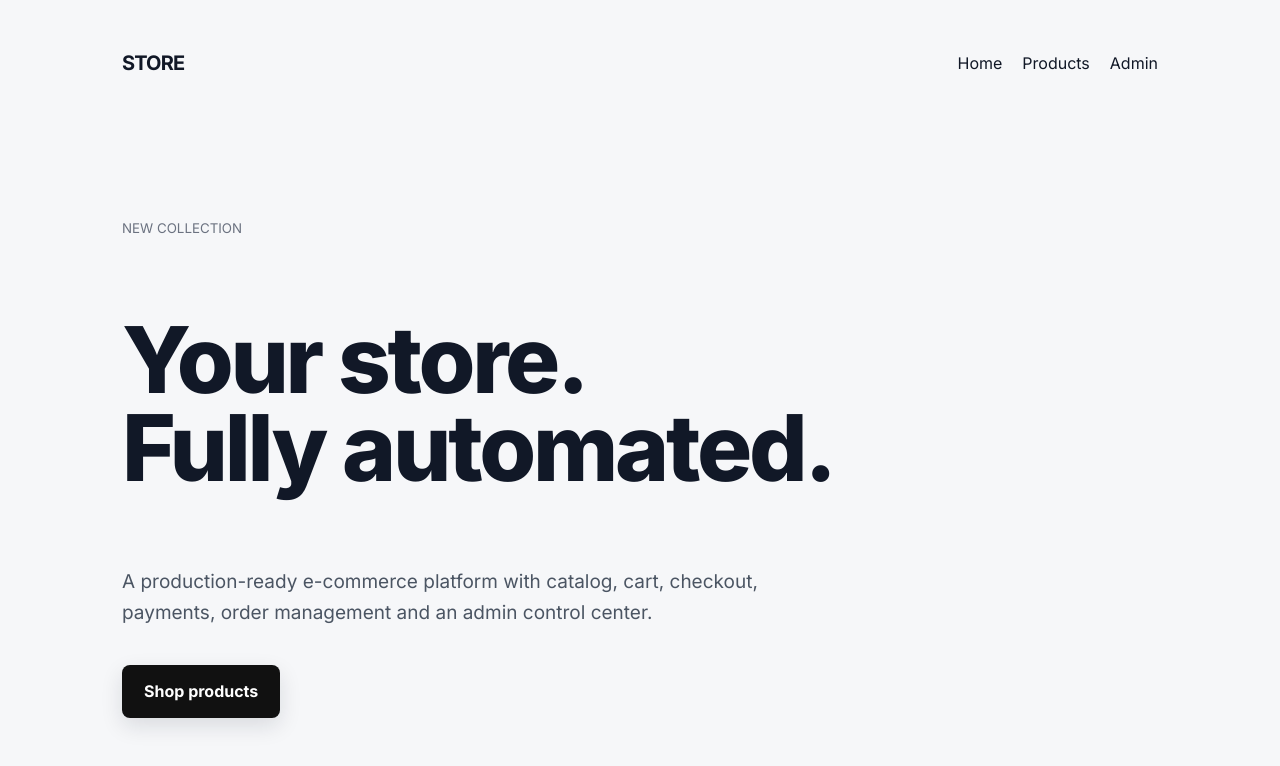
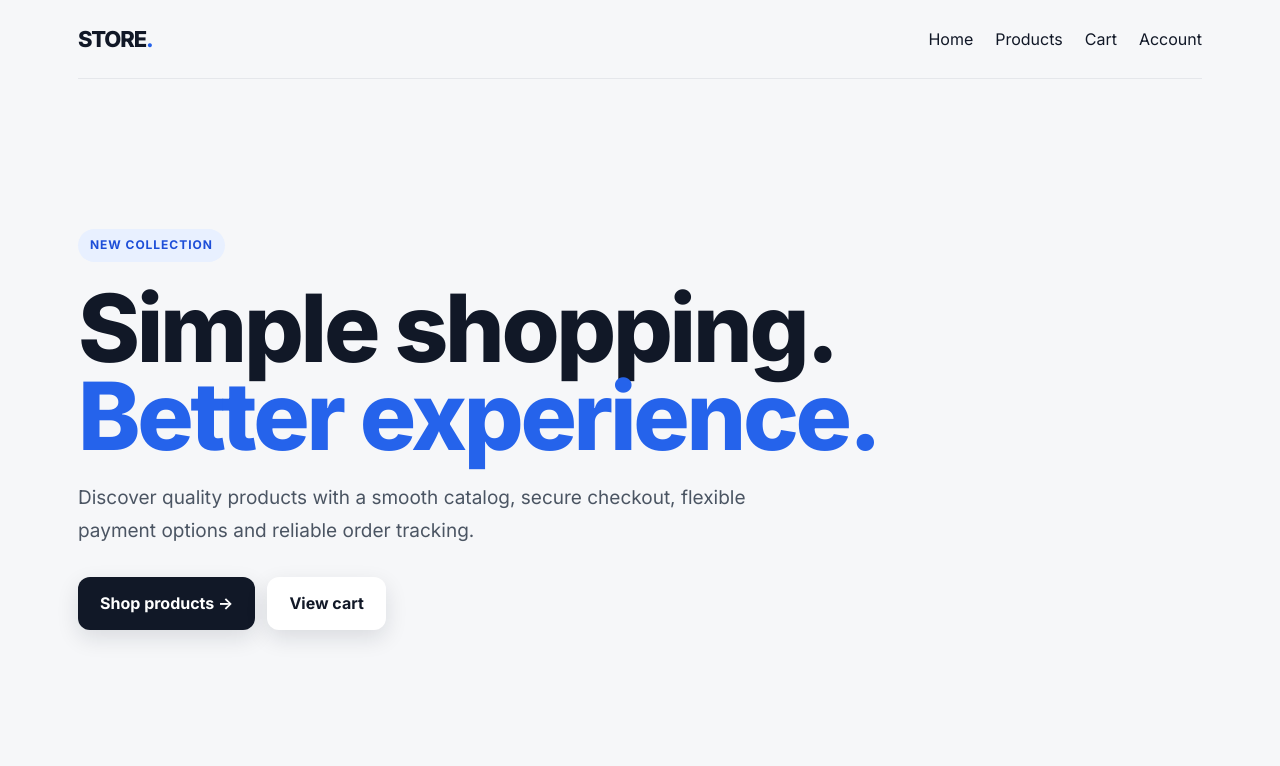
Before and after one commit to asmasud500/E-commerce-, a Next.js app: page / in a window 1280 px wide. Shown: the top 766 px of the page. Built offline with nearby package versions, Linux system fonts and the light colour scheme.

Commit message:
ui: polish storefront page design

```diff
--- a/app/page.tsx
+++ b/app/page.tsx
@@ -1,8 +1,19 @@
 import Link from "next/link";
 
 export default function Home() {
-  return <main style={{maxWidth:1100,margin:"0 auto",padding:32}}>
-    <nav style={{display:"flex",justifyContent:"space-between",padding:"16px 0"}}><b>STORE</b><div style={{display:"flex",gap:20}}><Link href="/">Home</Link><Link href="/products">Products</Link><Link href="/admin">Admin</Link></div></nav>
-    <section style={{padding:"15vh 0"}}><small>NEW COLLECTION</small><h1 style={{fontSize:"clamp(48px,8vw,92px)",lineHeight:.95}}>Your store.<br/>Fully automated.</h1><p style={{maxWidth:650,fontSize:19,lineHeight:1.6}}>A production-ready e-commerce platform with catalog, cart, checkout, payments, order management and an admin control center.</p><Link href="/products" style={{display:"inline-block",marginTop:18,padding:"14px 22px",background:"#111",color:"#fff",borderRadius:8}}>Shop products</Link></section>
+  return <main style={{maxWidth:1180,margin:"0 auto",padding:"0 28px"}}>
+    <nav style={{display:"flex",justifyContent:"space-between",padding:"22px 0",borderBottom:"1px solid #e5e7eb"}}>
+      <Link href="/" style={{fontWeight:800,fontSize:22,letterSpacing:"-.05em"}}>STORE<span style={{color:"#2563eb"}}>.</span></Link>
+      <div style={{display:"flex",gap:22,alignItems:"center"}}><Link href="/">Home</Link><Link href="/products">Products</Link><Link href="/cart">Cart</Link><Link href="/account">Account</Link></div>
+    </nav>
+    <section style={{padding:"clamp(70px,13vw,150px) 0 100px",maxWidth:900}}>
+      <span style={{display:"inline-flex",padding:"7px 12px",borderRadius:999,background:"#e8f0ff",color:"#1d4ed8",fontWeight:700,fontSize:12,letterSpacing:".08em"}}>NEW COLLECTION</span>
+      <h1 style={{fontSize:"clamp(50px,8vw,94px)",margin:"22px 0",lineHeight:.94}}>Simple shopping.<br/><span style={{color:"#2563eb"}}>Better experience.</span></h1>
+      <p style={{maxWidth:680,fontSize:19,lineHeight:1.7}}>Discover quality products with a smooth catalog, secure checkout, flexible payment options and reliable order tracking.</p>
+      <div style={{display:"flex",gap:12,flexWrap:"wrap",marginTop:30}}>
+        <Link href="/products" style={{display:"inline-block",padding:"14px 22px",background:"#111827",color:"#fff",borderRadius:12}}>Shop products →</Link>
+        <Link href="/cart" style={{display:"inline-block",padding:"14px 22px",background:"#fff",border:"1px solid #e5e7eb",borderRadius:12}}>View cart</Link>
+      </div>
+    </section>
   </main>
 }
```
